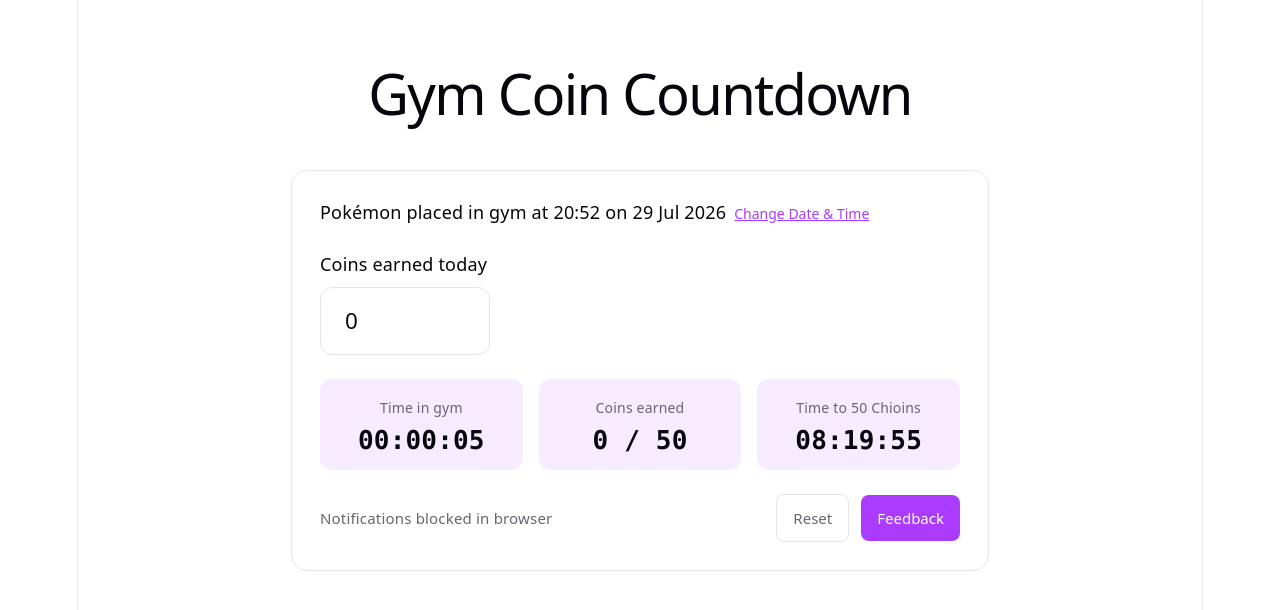
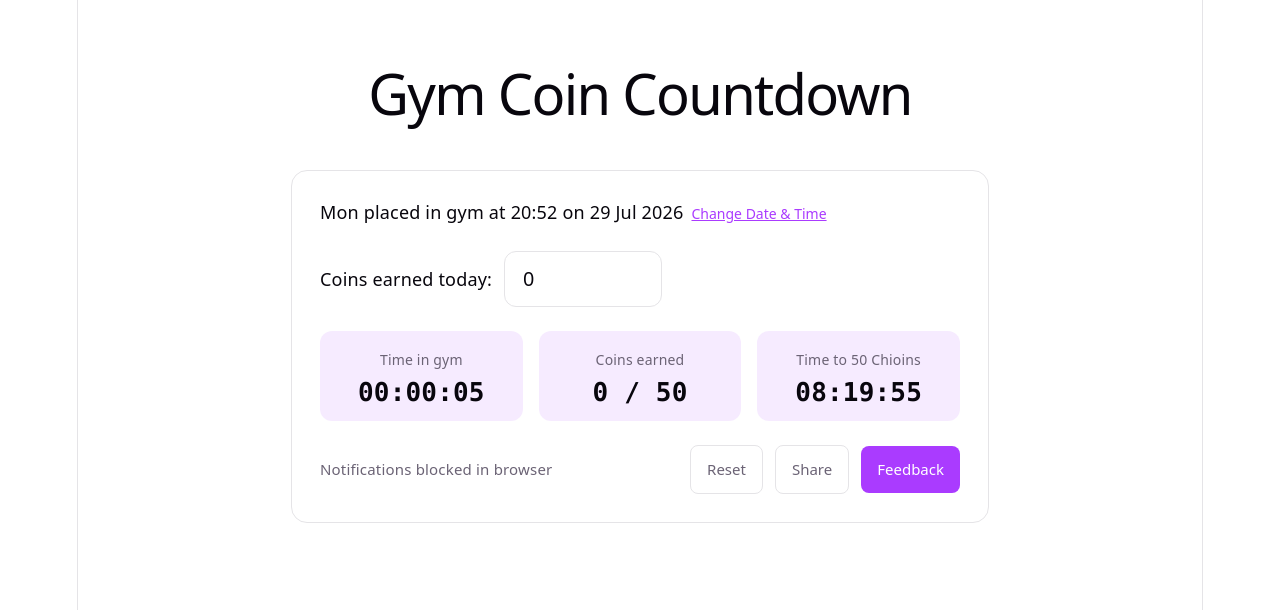
Before and after one commit to jonathan-dk/gym_coundown_timer, a React (Vite) app: page / in a window 1280 px wide. Shown: the top 610 px of the page. Built offline with nearby package versions, Linux system fonts and the light colour scheme.

Commit message:
30jul26-00:29

```diff
--- a/index.html
+++ b/index.html
@@ -4,6 +4,11 @@
     <meta charset="UTF-8" />
     <link rel="icon" type="image/svg+xml" href="/favicon.svg" />
     <meta name="viewport" content="width=device-width, initial-scale=1.0" />
+    <meta name="theme-color" content="#aa3bff" />
+    <meta name="apple-mobile-web-app-capable" content="yes" />
+    <meta name="apple-mobile-web-app-status-bar-style" content="default" />
+    <meta name="apple-mobile-web-app-title" content="GymCoins" />
+    <link rel="apple-touch-icon" href="/favicon.svg" />
     <title>Gym Coin Countdown v0.9-UK</title>
   </head>
   <body>
--- a/package.json
+++ b/package.json
@@ -10,6 +10,7 @@
     "preview": "vite preview"
   },
   "dependencies": {
+    "qrcode.react": "^4.2.0",
     "react": "^19.2.7",
     "react-dom": "^19.2.7",
     "tesseract.js": "^7.0.0"
@@ -21,6 +22,7 @@
     "@vitejs/plugin-react": "^6.0.3",
     "oxlint": "^1.71.0",
     "typescript": "~6.0.2",
-    "vite": "^8.1.1"
+    "vite": "^8.1.1",
+    "vite-plugin-pwa": "^1.3.0"
   }
 }
--- a/src/App.css
+++ b/src/App.css
@@ -53,42 +53,6 @@
 
   input[type='number'] {
     max-width: 120px;
-  }
-}
-
-.stats {
-  display: grid;
-  grid-template-columns: repeat(auto-fit, minmax(140px, 1fr));
-  gap: 16px;
-
-  @media (max-width: 1024px) {
-    grid-template-columns: 1fr;
-  }
-}
-
-.stat {
-  display: flex;
-  flex-direction: column;
-  gap: 6px;
-  padding: 16px;
-  border-radius: 12px;
-  background: var(--accent-bg);
-  text-align: center;
-}
-
-.stat-label {
-  font-size: 14px;
-  color: var(--text);
-}
-
-.stat-value {
-  font-family: var(--mono);
-  font-size: 26px;
-  font-weight: 600;
-  color: var(--text-h);
-
-  @media (max-width: 1024px) {
-    font-size: 22px;
   }
 }
 
@@ -243,6 +207,9 @@
       background: transparent;
       color: var(--text);
       border: 1px solid var(--border);
+    }
+
+    &.reset-button {
       margin-left: auto;
     }
   }
@@ -392,6 +359,25 @@
   }
 }
 
+.share-form {
+  align-items: center;
+  text-align: center;
+}
+
+.qr-code {
+  padding: 16px;
+  border-radius: 12px;
+  background: white;
+  line-height: 0;
+}
+
+.share-url {
+  font-size: 14px;
+  color: var(--text);
+  word-break: break-all;
+  margin: 0;
+}
+
 .text-button {
   display: inline;
   margin-left: 8px;
--- a/src/App.tsx
+++ b/src/App.tsx
@@ -1,5 +1,8 @@
 import { useEffect, useMemo, useRef, useState } from 'react'
 import * as Tesseract from 'tesseract.js'
+import { QRCodeSVG } from 'qrcode.react'
+import { CoinsInput } from './CoinsInput'
+import { StatsDisplay } from './StatsDisplay'
 import './App.css'
 
 const COINS_PER_MINUTE = 1 / 10
@@ -172,7 +175,6 @@
   const [gymImage, setGymImage] = useState<ImageState>(createImageState())
   const [coinsImage, setCoinsImage] = useState<ImageState>(createImageState())
   const [coinsToday, setCoinsToday] = useState(0)
-  const [coinsTodayInput, setCoinsTodayInput] = useState('0')
   const [notifyPermission, setNotifyPermission] = useState<NotificationPermission>(() =>
     typeof window !== 'undefined' && 'Notification' in window ? Notification.permission : 'denied'
   )
@@ -182,6 +184,7 @@
   const [feedbackOpen, setFeedbackOpen] = useState(false)
   const [feedbackMessage, setFeedbackMessage] = useState('')
   const [feedbackEmail, setFeedbackEmail] = useState('')
+  const [shareOpen, setShareOpen] = useState(false)
   const [dateInputVisible, setDateInputVisible] = useState(false)
 
   useEffect(() => {
@@ -267,7 +270,6 @@
       setCoinsImage((prev) => ({ ...prev, ocrText: text, scanning: false }))
       if (coins !== null) {
         setCoinsToday(coins)
-        setCoinsTodayInput(String(coins))
       }
     } catch {
       setCoinsImage((prev) => ({ ...prev, scanning: false, ocrText: 'OCR failed. Try again.' }))
@@ -280,7 +282,6 @@
     setCurrentTime(resetTime.getTime())
     setPlacedAt(toDatetimeLocalValue(resetTime))
     setCoinsToday(0)
-    setCoinsTodayInput('0')
     clearImage(setGymImage)()
     clearImage(setCoinsImage)()
     notifiedRef.current = false
@@ -306,10 +307,10 @@
       <section className="timer-card">
         <label className="input-row">
           <span>
-            Pokémon placed in gym at {placedAt.slice(11, 16)} on{' '}
+            Mon placed in gym at {placedAt.slice(11, 16)} on{' '}
             {new Date(placedAt).toLocaleDateString('en-GB', {
               year: 'numeric',
-              month: 'short',
+              month:'short',
               day: 'numeric',
             })}
             <button
@@ -332,42 +333,15 @@
           )}
         </label>
 
-        <label className="input-row">
-          <span>Coins earned today</span>
-          <input
-            type="number"
-            min={0}
-            value={coinsTodayInput}
-            onChange={(e) => {
-              const value = e.target.value
-              setCoinsTodayInput(value)
-              if (value !== '') {
-                setCoinsToday(Math.max(0, parseInt(value, 10) || 0))
-              }
-            }}
-            onBlur={() => {
-              if (coinsTodayInput === '') {
-                setCoinsTodayInput('0')
-                setCoinsToday(0)
-              }
-            }}
-          />
-        </label>
+        <CoinsInput value={coinsToday} onChange={setCoinsToday} />
 
-        <div className="stats">
-          <div className="stat">
-            <span className="stat-label">Time in gym</span>
-            <span className="stat-value">{formatDuration(elapsedMs)}</span>
-          </div>
-          <div className="stat">
-            <span className="stat-label">Coins earned</span>
-            <span className="stat-value">{coinsEarned} / {MAX_COINS}</span>
-          </div>
-          <div className="stat">
-            <span className="stat-label">{maxed ? 'Maxed out' : 'Time to 50 Chioins'}</span>
-            <span className="stat-value">{maxed ? '—' : formatDuration(remainingMs)}</span>
-          </div>
-        </div>
+        <StatsDisplay
+          timeInGym={formatDuration(elapsedMs)}
+          coinsEarned={coinsEarned}
+          coinsMax={MAX_COINS}
+          remainingTime={formatDuration(remainingMs)}
+          maxed={maxed}
+        />
 
         <div className="alert-row">
           {notifyPermission === 'default' && (
@@ -389,8 +363,15 @@
           {notifyPermission === 'denied' && (
             <span className="alert-status">Notifications blocked in browser</span>
           )}
-          <button type="button" className="secondary" onClick={resetAll}>
+          <button type="button" className="secondary reset-button" onClick={resetAll}>
             Reset
+          </button>
+          <button
+            type="button"
+            className="secondary"
+            onClick={() => setShareOpen(true)}
+          >
+            Share
           </button>
           <button
             type="button"
@@ -455,6 +436,52 @@
                 </button>
               </div>
             </form>
+          </div>
+        )}
+
+        {shareOpen && (
+          <div
+            className="feedback-modal-backdrop"
+            onClick={() => setShareOpen(false)}
+            role="presentation"
+          >
+            <div
+              className="feedback-form share-form"
+              onClick={(e) => e.stopPropagation()}
+            >
+              <div className="feedback-header">
+                <h2>Share this app</h2>
+                <button
+                  type="button"
+                  className="feedback-close"
+                  onClick={() => setShareOpen(false)}
+                  aria-label="Close share dialog"
+                >
+                  ×
+                </button>
+              </div>
+              <div className="qr-code">
+                <QRCodeSVG value={window.location.href} size={200} level="M" />
+              </div>
+              <p className="share-url">{window.location.href}</p>
+              <div className="feedback-actions">
+                <button
+                  type="button"
+                  onClick={() => {
+                    void navigator.clipboard?.writeText(window.location.href)
+                  }}
+                >
+                  Copy link
+                </button>
+                <button
+                  type="button"
+                  className="secondary"
+                  onClick={() => setShareOpen(false)}
+                >
+                  Close
+                </button>
+              </div>
+            </div>
           </div>
         )}
       </section>
--- /dev/null
+++ b/src/CoinsInput.css
@@ -0,0 +1,11 @@
+.input-row.coins-input {
+  flex-direction: row;
+  align-items: center;
+  justify-content: flex-start;
+  gap: 12px;
+
+  input[type='number'] {
+    padding: 14px 18px;
+    font-size: 1.1rem;
+  }
+}
--- /dev/null
+++ b/src/CoinsInput.tsx
@@ -0,0 +1,39 @@
+import { useEffect, useState } from 'react'
+import './CoinsInput.css'
+
+type CoinsInputProps = {
+  value: number
+  onChange: (value: number) => void
+}
+
+export function CoinsInput({ value, onChange }: CoinsInputProps) {
+  const [inputValue, setInputValue] = useState(String(value))
+
+  useEffect(() => {
+    setInputValue(String(value))
+  }, [value])
+
+  return (
+    <label className="input-row horizontal coins-input">
+      <span>Coins earned today:</span>
+      <input
+        type="number"
+        min={0}
+        value={inputValue}
+        onChange={(e) => {
+          const newValue = e.target.value
+          setInputValue(newValue)
+          if (newValue !== '') {
+            onChange(Math.max(0, parseInt(newValue, 10) || 0))
+          }
+        }}
+        onBlur={() => {
+          if (inputValue === '') {
+            setInputValue('0')
+            onChange(0)
+          }
+        }}
+      />
+    </label>
+  )
+}
--- /dev/null
+++ b/src/StatsDisplay.css
@@ -0,0 +1,42 @@
+.stats {
+  display: flex;
+  gap: 16px;
+
+  @media (max-width: 1024px) {
+    flex-direction: column;
+    gap: 12px;
+  }
+}
+
+.stat {
+  flex: 1 1 0;
+  min-width: 0;
+  display: flex;
+  flex-direction: column;
+  gap: 6px;
+  padding: 16px;
+  border-radius: 12px;
+  background: var(--accent-bg);
+  text-align: center;
+
+  @media (max-width: 1024px) {
+    padding: 12px;
+  }
+}
+
+.stat-label {
+  font-size: 14px;
+  color: var(--text);
+}
+
+.stat-value {
+  font-family: var(--mono);
+  font-size: 26px;
+  font-weight: 600;
+  color: var(--text-h);
+  word-break: break-word;
+
+  @media (max-width: 1024px) {
+    font-size: 20px;
+  }
+}
--- /dev/null
+++ b/src/StatsDisplay.tsx
@@ -0,0 +1,34 @@
+import './StatsDisplay.css'
+
+type StatsDisplayProps = {
+  timeInGym: string
+  coinsEarned: number
+  coinsMax: number
+  remainingTime: string
+  maxed: boolean
+}
+
+export function StatsDisplay({
+  timeInGym,
+  coinsEarned,
+  coinsMax,
+  remainingTime,
+  maxed,
+}: StatsDisplayProps) {
+  return (
+    <div className="stats">
+      <div className="stat">
+        <span className="stat-label">Time in gym</span>
+        <span className="stat-value">{timeInGym}</span>
+      </div>
+      <div className="stat">
+        <span className="stat-label">Coins earned</span>
+        <span className="stat-value">{coinsEarned} / {coinsMax}</span>
+      </div>
+      <div className="stat">
+        <span className="stat-label">{maxed ? 'Maxed out' : 'Time to 50 Chioins'}</span>
+        <span className="stat-value">{maxed ? '—' : remainingTime}</span>
+      </div>
+    </div>
+  )
+}
```
Also changed, not shown: vite.config.ts (+23 -2 lines), 1 other file (tests, documents, lock files or other folders).
